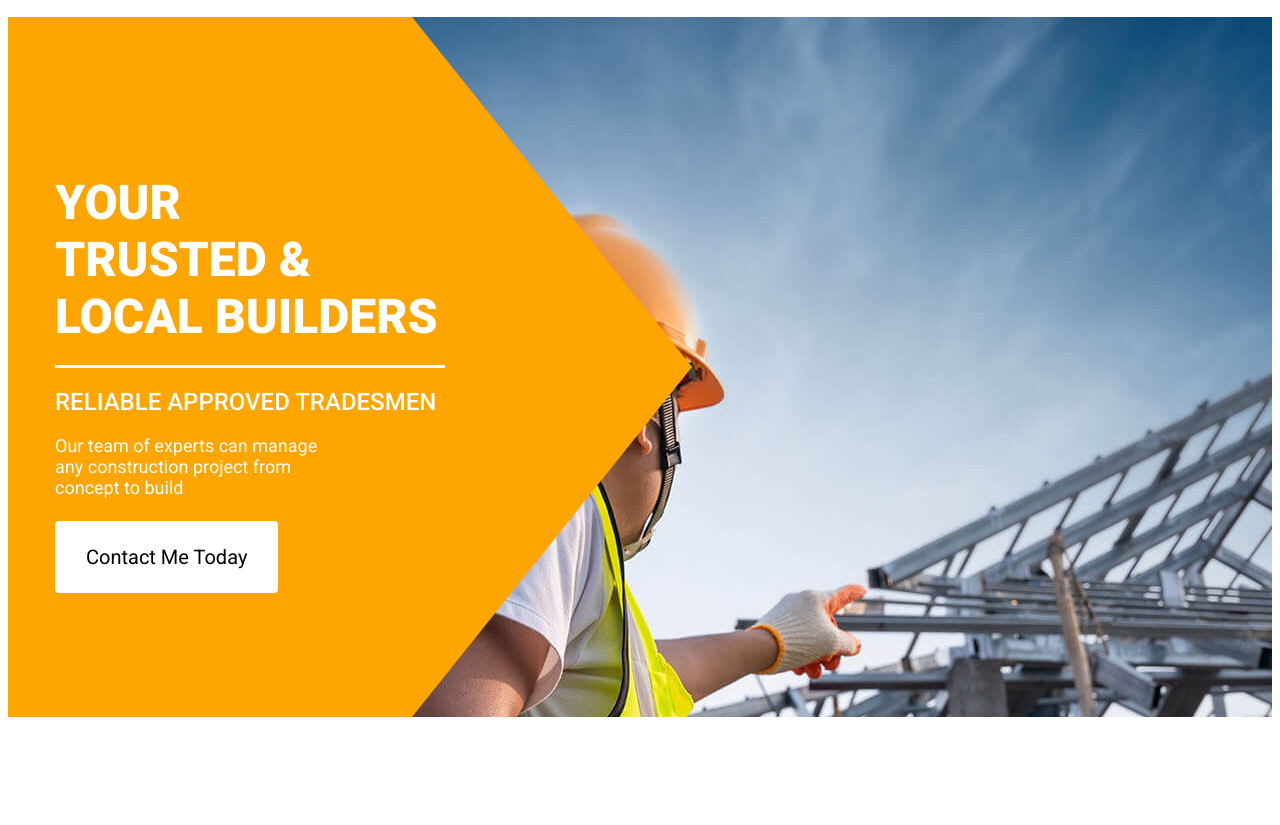
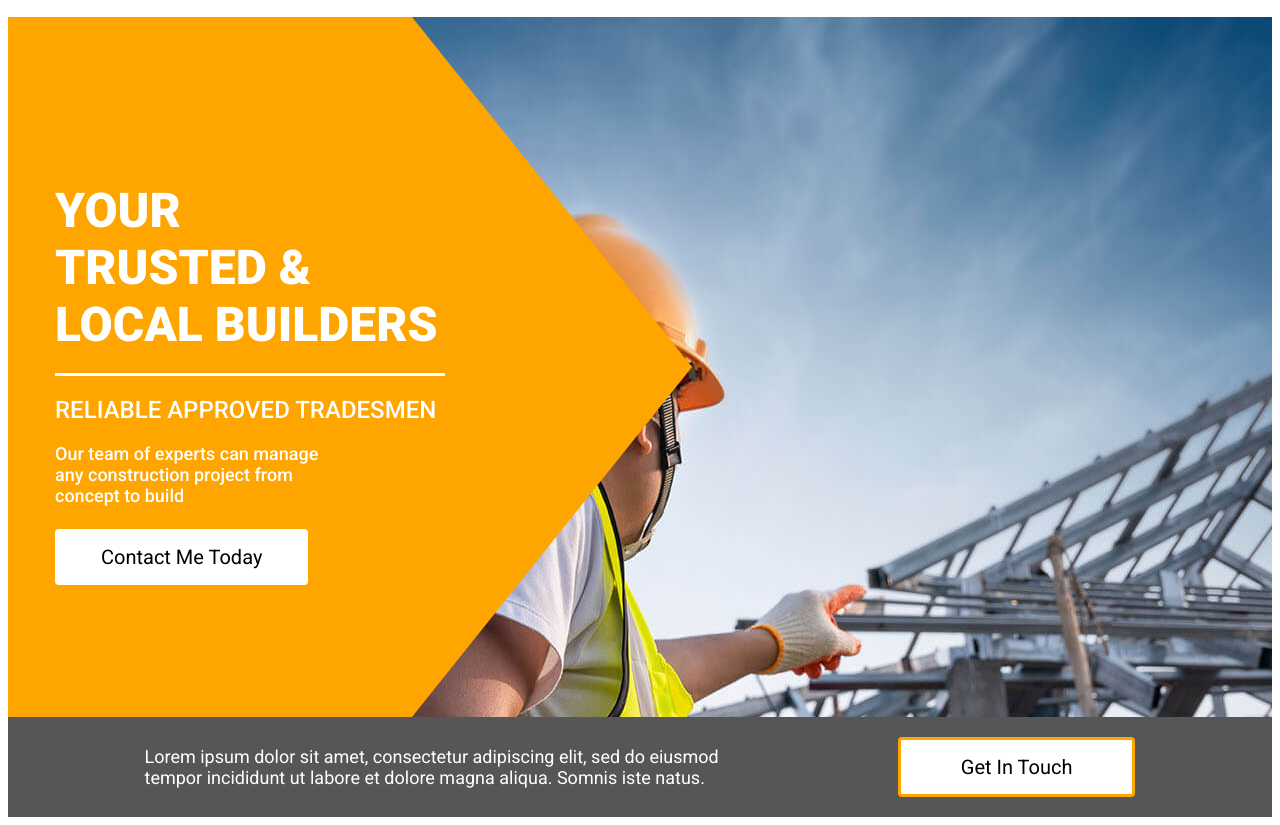
Before and after one commit to Wilber30/qualitybuilders, a plain HTML site: page index.html in a window 1280 px wide. Shown: the part 67-892 px from the top of the page. Before the commit the page ends 800 px from the top, so only its background shows below. Drawn offline with nearby package versions, Linux system fonts and the light colour scheme.

Commit message:
- Added footer stylesheet and footer content in html.

```diff
--- a/index.html
+++ b/index.html
@@ -86,37 +86,60 @@
       </div>
     </div>
     </div>
-  </header>
+
 
   <!--Banner section-->
 
   <div class="banner">
     <div class="carousel">
-    <div class="construction">
+      <div class="construction">
+      </div>
     </div>
+    <div class="overlay">
     </div>
-<div class="overlay">
-</div>
+
     <div class="content_container">
-
-      <!-- <div class="second_layer"> -->
-
       <div class="text-box">
-
           <h1 class="headline">Your <br> Trusted & <br> Local Builders</h1>
           <h2 class="reliable">Reliable Approved Tradesmen</h2>
           <p class="banner-text">Our team of experts can manage <br> any
               construction project from <br> concept to build</p>
           <button class="contact_me" type="button" name="contact">Contact Me Today</button>
       </div>
-      <!-- </div> -->
-      <!-- </div> -->
+    </div>
+  </div>
+
+  </header>
+
+  </main>
+
+  <footer>
+    <div class="footer_contact">
+      <div class="inner">
+      <div class="container">
+        <div class="contact_text">
+
+        <p class="details">
+          Lorem ipsum dolor sit amet, consectetur adipiscing elit, sed do eiusmod <br>
+          tempor incididunt ut labore et dolore magna aliqua. Somnis iste natus.
+        </p>
+        <button class="end_btn" type="button" name="contact">Get In Touch</button>
+
+        </div>
       </div>
-    <!-- </div> -->
+    </div>
+    </div>
+  </footer>
 
 
-</div> <!-- main inner -->
-</main>
+
+
+
+
+
+
+  </div> <!-- main inner -->
+
 </body>
 
 </html>
--- a/sass/1-helpers/_media.scss
+++ b/sass/1-helpers/_media.scss
@@ -39,6 +39,6 @@
 
 @media (max-width: 768px) {
 .overlay:after {
-  border-left: 440px solid orange !important;
+  border-left: 520px solid orange !important;
   }
 }
--- a/sass/1-helpers/_mixins.scss
+++ b/sass/1-helpers/_mixins.scss
@@ -0,0 +1,9 @@
+
+//Buttons
+@mixin btn-lg {
+    border: 1px solid transparent;
+    border-radius: 4px;
+    font-size: 1.25rem;
+    font-family: inherit;
+    background-color: #fff;
+}
--- a/sass/1-helpers/_varibles.scss
+++ b/sass/1-helpers/_varibles.scss
@@ -6,6 +6,7 @@
 // Colours
 // *****************
 
+$white-text: #fff;
 
 
 // *****************
--- a/sass/4-layout/_banner.scss
+++ b/sass/4-layout/_banner.scss
@@ -1,6 +1,7 @@
 //  Banner
 @import '../1-helpers/varibles',
-        '../1-helpers/media';
+        '../1-helpers/media',
+        '../1-helpers/mixins';
 
 .banner {
   position: relative;
@@ -8,7 +9,6 @@
   flex-direction: column;
   max-height: 700px;
 }
-
 
 .construction {
   height: 100vh;
@@ -43,9 +43,6 @@
   content: "";
   position: absolute;
   left: 100%;
-  top: 0px;
-  width: 0;
-  height: 0;
   border-left: 280px solid orange;
   border-top: 350px solid transparent;
   border-bottom: 350px solid transparent;
@@ -56,24 +53,21 @@
   font-weight: 800;
   font-size: xxx-large;
   text-transform: uppercase;
-  color: #fff;
+  color: $white-text;
 }
 
 .headline::after {
   content: "";
-    display: block;
-    margin-top: 20px;
-    width: 390px;
-    height: 3px;
-    bottom: 0;
-    left: 0;
-    right: 0;
-    background-color: #fff;
+  display: block;
+  margin-top: 20px;
+  width: 390px;
+  height: 3px;
+  background-color: $white-text;
 }
 
 .banner-text {
   font-size: large;
-  color: #fff;
+  color: $white-text;
 }
 
 .reliable {
@@ -83,32 +77,7 @@
 }
 
 .contact_me {
+  @include btn-lg;
   margin-top: 5px;
-  line-height: 50px;
-  padding: 10px 30px;
-  font-size: 1.25rem;
-  border: 1px solid transparent;
-  border-radius: 4px;
-  font-family: inherit;
-  color: #dd;
-  background-color: #fff;
+  padding: 15px 45px;
 }
-
-// .second_layer {
-//   position: relative;
-// }
-//
-// .second_layer::after {
-//   content: "";
-//   position: absolute;
-//   background-color: transparent;
-//   height: 100vh;
-//   left: 150%;
-//   top: 0;
-//   border-left: 130px solid white;
-//   top: -40px;
-//   border-left: 120px solid white;
-//   border-top: 390px solid transparent;
-//   height: 500px;
-//   left: 100%;
-// }
--- /dev/null
+++ b/sass/4-layout/_footer.scss
@@ -0,0 +1,27 @@
+// top footer
+@import '../1-helpers/varibles',
+        '../1-helpers/media',
+        '../1-helpers/mixins';
+
+.footer_contact {
+background-color: #565656;
+}
+
+.contact_text {
+  display: flex;
+  justify-content: space-around;
+  align-items: center;
+}
+
+.details {
+  margin: 0px 0px 0px 0px;
+  display: flex;
+  font-size: large;
+  color: $white-text;
+}
+
+.end_btn {
+  @include btn-lg;
+  padding: 15px 60px;
+  border: 3px solid orange;
+}
--- a/sass/main.scss
+++ b/sass/main.scss
@@ -1,8 +1,10 @@
 // helpers
  @import '1-helpers/varibles',
-          '1-helpers/media';
+          '1-helpers/media',
+          '1-helpers/mixins';
 
 //layout imports
  @import '3-basics/base',
           '4-layout/header',
-          '4-layout/banner';
+          '4-layout/banner',
+          '4-layout/footer';
```
Also changed, not shown: sass/1-helpers/_mixins.css (added), sass/4-layout/_banner.css, sass/4-layout/_footer.css, sass/main.css, 4 other files.
